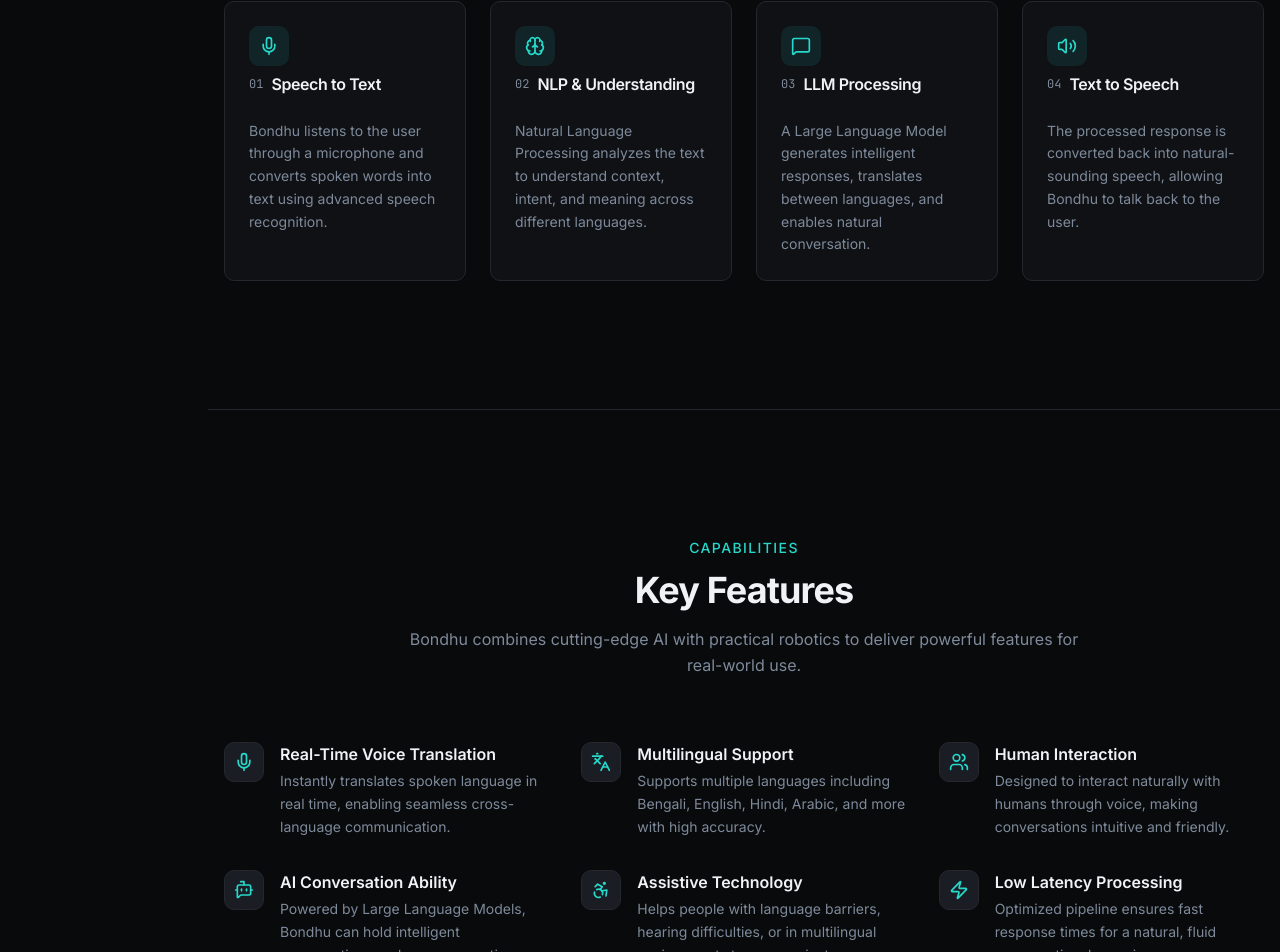
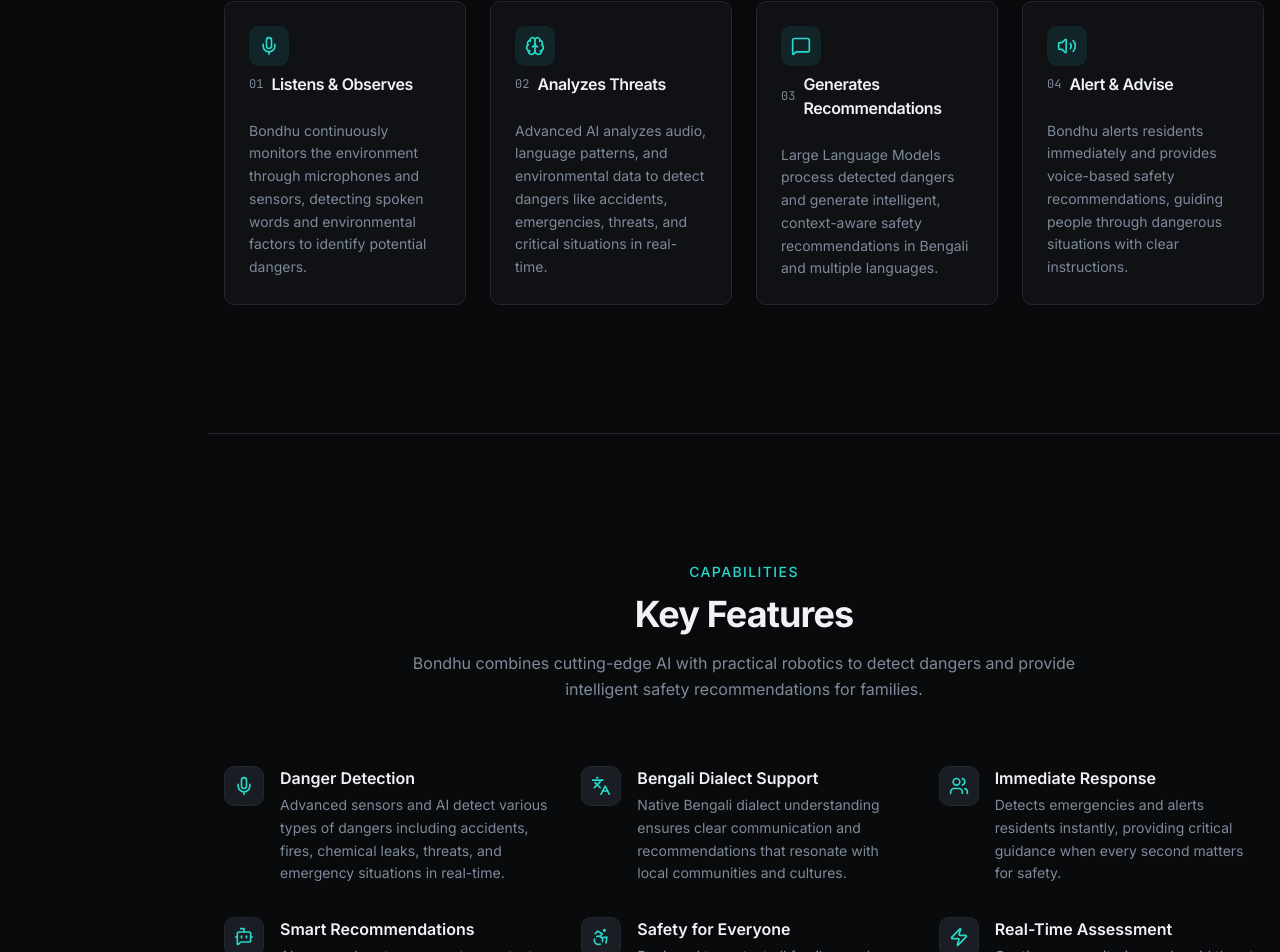
Before and after one commit to TanvirMahmudTushar/bondhu, a Next.js app: page / in a window 1280 px wide. Shown: the part 3373-4325 px from the top of the page. Built offline with nearby package versions, Linux system fonts and the light colour scheme.

Commit message:
Update all descriptions to focus on danger detection and safety recommendations

```diff
--- a/components/about-section.tsx
+++ b/components/about-section.tsx
@@ -9,27 +9,27 @@ import { Mic, Brain, MessageSquare, Volume2 } from "lucide-react"
 const steps = [
   {
     icon: Mic,
-    title: "Speech to Text",
+    title: "Listens & Observes",
     description:
-      "Bondhu listens to the user through a microphone and converts spoken words into text using advanced speech recognition.",
+      "Bondhu continuously monitors the environment through microphones and sensors, detecting spoken words and environmental factors to identify potential dangers.",
   },
   {
     icon: Brain,
-    title: "NLP & Understanding",
+    title: "Analyzes Threats",
     description:
-      "Natural Language Processing analyzes the text to understand context, intent, and meaning across different languages.",
+      "Advanced AI analyzes audio, language patterns, and environmental data to detect dangers like accidents, emergencies, threats, and critical situations in real-time.",
   },
   {
     icon: MessageSquare,
-    title: "LLM Processing",
+    title: "Generates Recommendations",
     description:
-      "A Large Language Model generates intelligent responses, translates between languages, and enables natural conversation.",
+      "Large Language Models process detected dangers and generate intelligent, context-aware safety recommendations in Bengali and multiple languages.",
   },
   {
     icon: Volume2,
-    title: "Text to Speech",
+    title: "Alert & Advise",
     description:
-      "The processed response is converted back into natural-sounding speech, allowing Bondhu to talk back to the user.",
+      "Bondhu alerts residents immediately and provides voice-based safety recommendations, guiding people through dangerous situations with clear instructions.",
   },
 ]
 
@@ -46,11 +46,7 @@ export function AboutSection() {
             What is Bondhu?
           </h2>
           <p className="mt-4 text-pretty leading-relaxed text-muted-foreground">
-            Bondhu (meaning &ldquo;friend&rdquo; in Bengali) is an AI-powered
-            talking robot designed to break language barriers. It combines
-            robotics with artificial intelligence to create a companion that can
-            listen, understand, translate, and respond in real time — making
-            communication accessible for everyone.
+            Bondhu is an intelligent Bengali dialect-based humanoid robot designed to detect dangers and provide safety recommendations. With advanced AI and sensory capabilities, it identifies emergencies and guides people to safety through voice-based intelligent recommendations.
           </p>
         </div>
 
--- a/components/features-section.tsx
+++ b/components/features-section.tsx
@@ -11,39 +11,39 @@ import {
 const features = [
   {
     icon: Mic,
-    title: "Real-Time Voice Translation",
+    title: "Danger Detection",
     description:
-      "Instantly translates spoken language in real time, enabling seamless cross-language communication.",
+      "Advanced sensors and AI detect various types of dangers including accidents, fires, chemical leaks, threats, and emergency situations in real-time.",
   },
   {
     icon: Languages,
-    title: "Multilingual Support",
+    title: "Bengali Dialect Support",
     description:
-      "Supports multiple languages including Bengali, English, Hindi, Arabic, and more with high accuracy.",
+      "Native Bengali dialect understanding ensures clear communication and recommendations that resonate with local communities and cultures.",
   },
   {
     icon: Users,
-    title: "Human Interaction",
+    title: "Immediate Response",
     description:
-      "Designed to interact naturally with humans through voice, making conversations intuitive and friendly.",
+      "Detects emergencies and alerts residents instantly, providing critical guidance when every second matters for safety.",
   },
   {
     icon: BotMessageSquare,
-    title: "AI Conversation Ability",
+    title: "Smart Recommendations",
     description:
-      "Powered by Large Language Models, Bondhu can hold intelligent conversations and answer questions.",
+      "AI-powered system generates context-aware safety recommendations tailored to specific dangerous situations and environments.",
   },
   {
     icon: Accessibility,
-    title: "Assistive Technology",
+    title: "Safety for Everyone",
     description:
-      "Helps people with language barriers, hearing difficulties, or in multilingual environments to communicate effectively.",
+      "Designed to protect all family members including children, elderly, and those with disabilities through accessible safety alerts and guidance.",
   },
   {
     icon: Zap,
-    title: "Low Latency Processing",
+    title: "Real-Time Assessment",
     description:
-      "Optimized pipeline ensures fast response times for a natural, fluid conversational experience.",
+      "Continuous monitoring and rapid threat assessment ensures families receive safety recommendations before situations escalate.",
   },
 ]
 
@@ -60,8 +60,8 @@ export function FeaturesSection() {
             Key Features
           </h2>
           <p className="mt-4 text-pretty leading-relaxed text-muted-foreground">
-            Bondhu combines cutting-edge AI with practical robotics to deliver
-            powerful features for real-world use.
+            Bondhu combines cutting-edge AI with practical robotics to detect
+            dangers and provide intelligent safety recommendations for families.
           </p>
         </div>
 
--- a/components/software-section.tsx
+++ b/components/software-section.tsx
@@ -16,51 +16,51 @@ import {
 
 const softwareModules = [
   {
-    name: "Speech-to-Text Engine",
+    name: "Audio Threat Detection",
     icon: Mic,
     language: "Python",
     description:
-      "Converts spoken audio input into text using Whisper-based ASR models, optimized for Bengali dialects and multilingual input.",
-    technologies: ["OpenAI Whisper", "PyAudio", "NumPy"],
+      "Detects danger indicators from audio including breaking glass, screams, gunshots, and emergency sirens using advanced audio classification models.",
+    technologies: ["OpenAI Whisper", "AudioSet", "YAMNet"],
   },
   {
-    name: "NLP Processing Pipeline",
+    name: "Danger Analysis Engine",
     icon: Brain,
     language: "Python",
     description:
-      "Analyzes transcribed text for intent recognition, language detection, and context understanding before passing to the LLM.",
-    technologies: ["spaCy", "NLTK", "LangDetect"],
+      "Analyzes audio and environmental data using NLP to identify types of dangers (medical, environmental, security) and assess threat levels.",
+    technologies: ["spaCy", "TensorFlow", "NLTK"],
   },
   {
-    name: "LLM Integration",
+    name: "Recommendation Generator",
     icon: MessageSquare,
     language: "Python",
     description:
-      "Connects to Large Language Models for intelligent response generation, translation, and contextual conversation management.",
-    technologies: ["LangChain", "OpenAI API", "Prompt Engineering"],
+      "Generates intelligent, context-aware safety recommendations based on detected dangers using Large Language Models in Bengali and multiple languages.",
+    technologies: ["LangChain", "OpenAI API", "Knowledge Base"],
   },
   {
-    name: "Text-to-Speech Output",
+    name: "Voice Alert System",
     icon: Volume2,
     language: "Python",
     description:
-      "Converts generated text responses into natural-sounding speech output in the target language using neural TTS models.",
+      "Converts safety recommendations into natural-sounding voice alerts in Bengali dialect, ensuring clear communication during emergencies.",
     technologies: ["gTTS", "Pyttsx3", "SoundDevice"],
   },
   {
-    name: "Robot Control System",
+    name: "Robotics Control",
     icon: Code2,
     language: "Python",
     description:
-      "Manages GPIO interactions, servo motor control, LED feedback, and coordinates the overall robot behavior state machine.",
+      "Manages GPIO interactions for sensors, visual alerts through LEDs, and coordinates the robot's response behavior during detected dangers.",
     technologies: ["RPi.GPIO", "pigpio", "asyncio"],
   },
   {
-    name: "Data & Configuration",
+    name: "Safety Database",
     icon: Database,
     language: "Python / JSON",
     description:
-      "Handles configuration management, language model prompts, conversation history, and logging for debugging and improvement.",
+      "Maintains threat detection history, safety protocols, emergency contacts, and logs for continuous improvement of danger detection accuracy.",
     technologies: ["SQLite", "JSON Config", "Python Logging"],
   },
 ]
@@ -79,7 +79,7 @@ export function SoftwareSection() {
           </h2>
           <p className="mt-4 text-pretty leading-relaxed text-muted-foreground">
             The software architecture and AI modules that power Bondhu&apos;s
-            intelligence and conversational abilities.
+            danger detection and safety recommendation capabilities.
           </p>
         </div>
 
```
